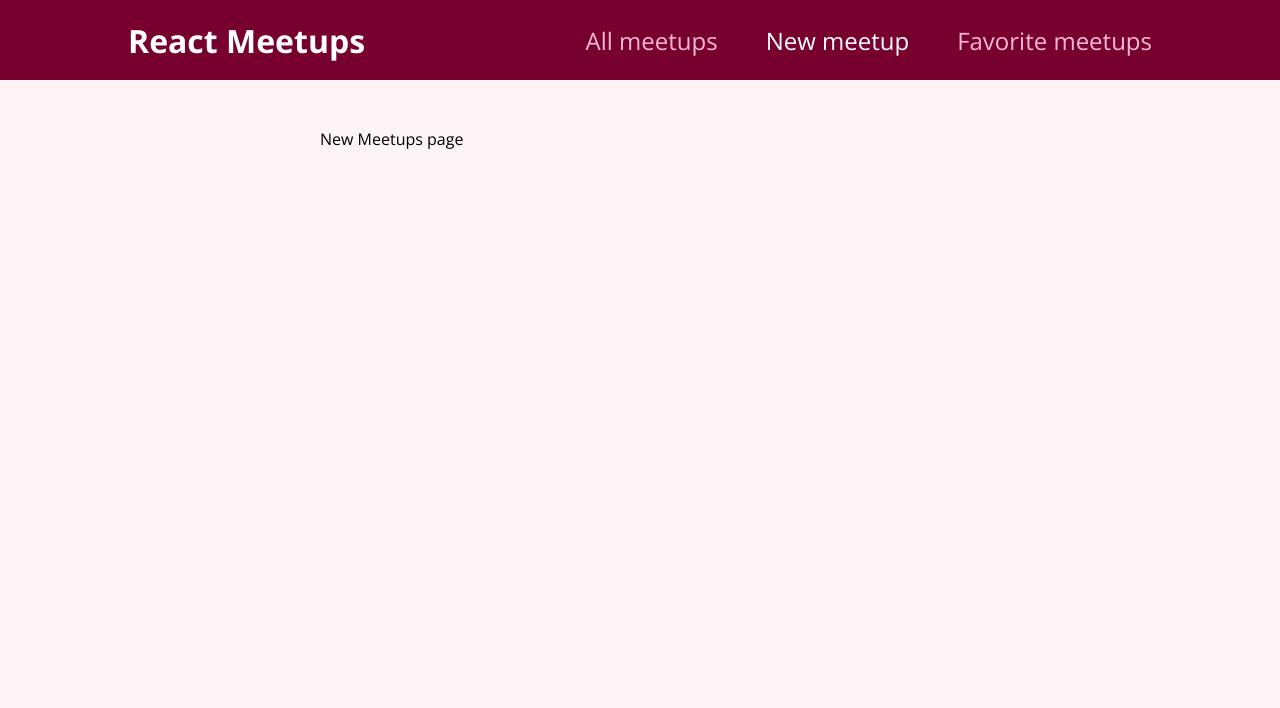
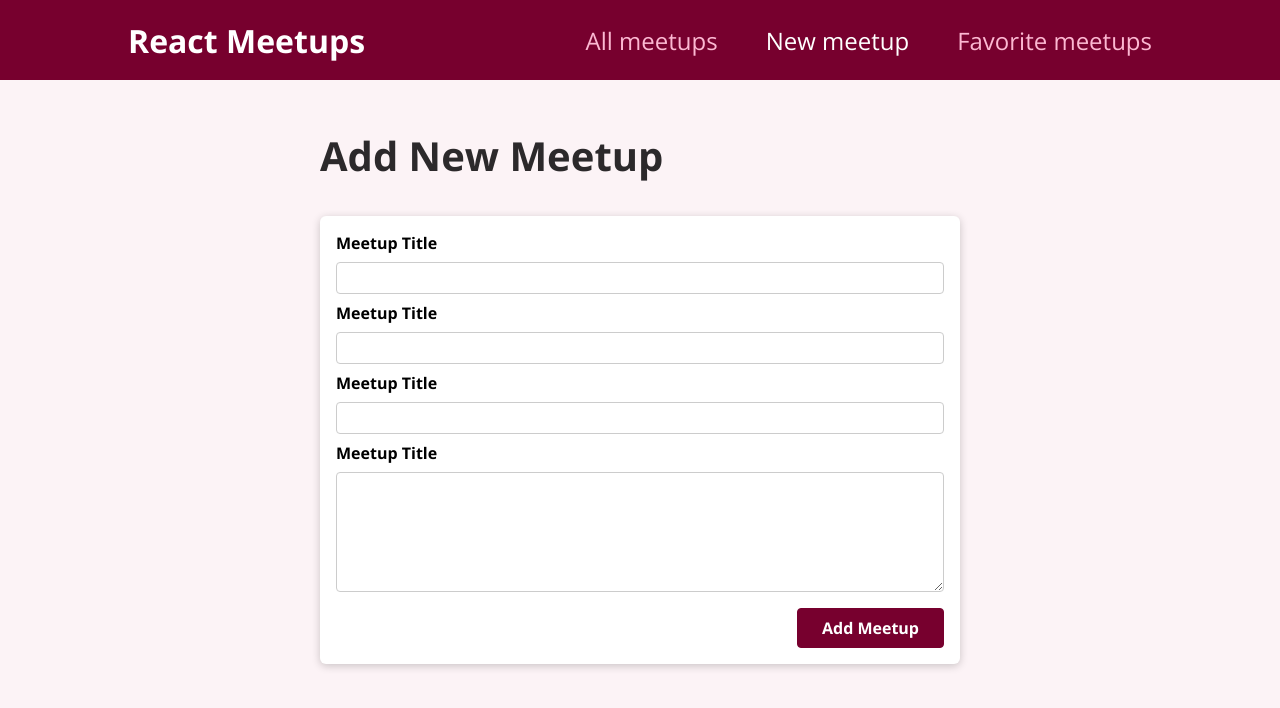
Before and after one commit to brandaogabriel7/react-course, a React (Create React App) app: page /meetups/new in a window 1280 px wide. Shown: the top 708 px of the page. Built offline with nearby package versions, Linux system fonts and the light colour scheme.

Commit message:
feat: create new meetup form

```diff
--- /dev/null
+++ b/src/components/Meetups/NewMeetupForm/NewMeetupForm.js
@@ -0,0 +1,30 @@
+import Card from '../../UI/Card/Card';
+import styles from './NewMeetupForm.module.css';
+
+const NewMeetupForm = () => (
+    <Card>
+        <form className={styles.form}>
+            <div className={styles.control}>
+                <label htmlFor="title">Meetup Title</label>
+                <input type="text" required id="title" />
+            </div>
+            <div className={styles.control}>
+                <label htmlFor="image">Meetup Title</label>
+                <input type="url" required id="image" />
+            </div>
+            <div className={styles.control}>
+                <label htmlFor="address">Meetup Title</label>
+                <input type="text" required id="address" />
+            </div>
+            <div className={styles.control}>
+                <label htmlFor="description">Meetup Title</label>
+                <textarea id="description" required rows="5"></textarea>
+            </div>
+            <div className={styles.actions}>
+                <button>Add Meetup</button>
+            </div>
+        </form>
+    </Card>
+);
+
+export default NewMeetupForm;
--- /dev/null
+++ b/src/components/Meetups/NewMeetupForm/NewMeetupForm.module.css
@@ -0,0 +1,45 @@
+.form {
+    padding: 1rem;
+}
+
+.control {
+    margin-bottom: 0.5rem;
+}
+
+.control label {
+    display: block;
+    font-weight: bold;
+    margin-bottom: 0.5rem;
+}
+
+.control input,
+.control textarea {
+    display: block;
+    font: inherit;
+    border-radius: 4px;
+    border: 1px solid #ccc;
+    padding: 0.25rem;
+    width: 100%;
+}
+
+.actions {
+    margin-top: 1rem;
+    text-align: right;
+}
+
+.actions button {
+    font: inherit;
+    cursor: pointer;
+    background-color: #77002e;
+    color: white;
+    padding: 0.5rem 1.5rem;
+    border: 1px solid #77002e;
+    border-radius: 4px;
+    font-weight: bold;
+}
+
+.actions button:hover,
+.actions button:active {
+    background-color: #a50e48;
+    border-color: #a50e48;
+}
--- a/src/pages/NewMeetup/NewMeetup.js
+++ b/src/pages/NewMeetup/NewMeetup.js
@@ -1,5 +1,12 @@
+import NewMeetupForm from '../../components/Meetups/NewMeetupForm/NewMeetupForm';
+
 const NewMeetup = () => {
-    return (<div>New Meetups page</div>);
+    return (
+        <section>
+            <h1>Add New Meetup</h1>
+            <NewMeetupForm />
+        </section>
+    );
 };
 
 export default NewMeetup;
```
